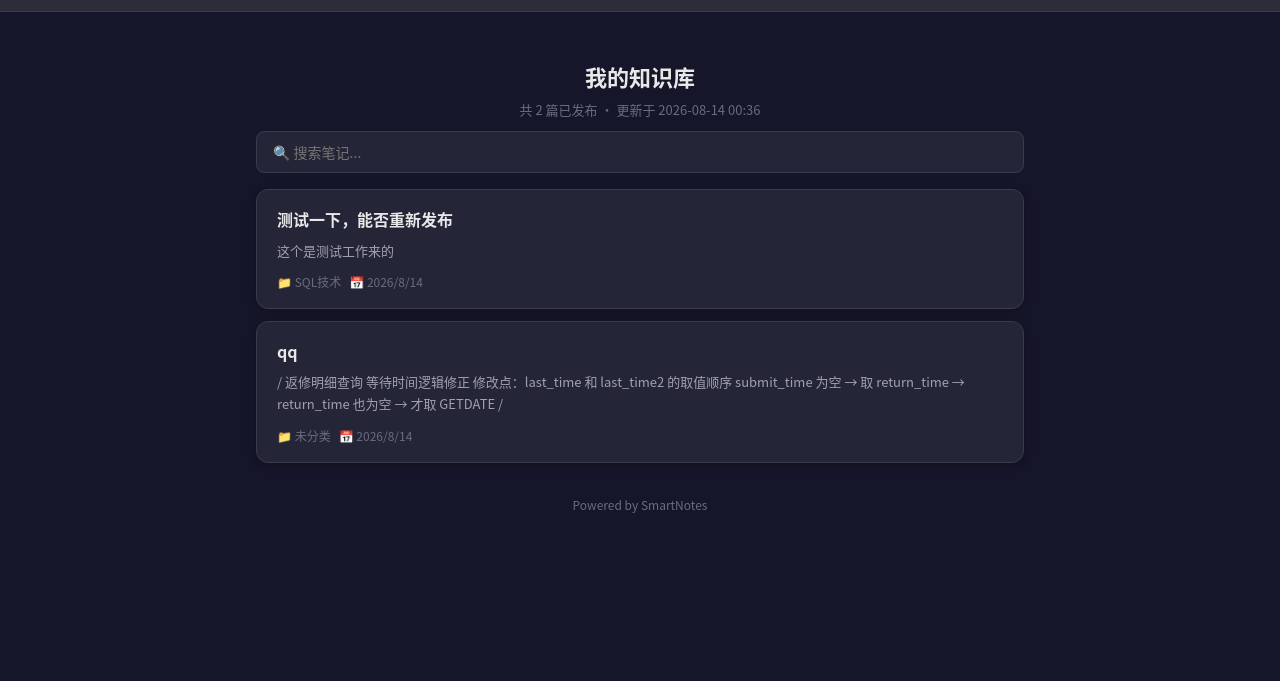
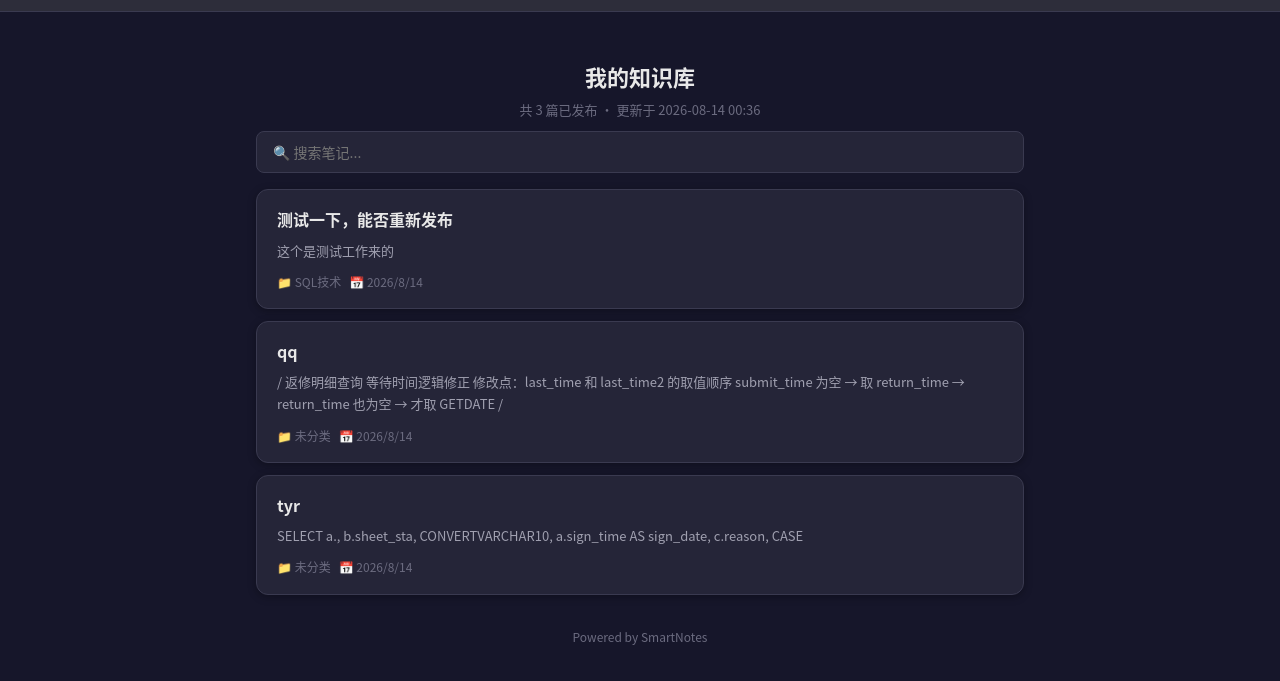
Before and after one commit to aiiw/notes, a plain HTML site: page index.html in a window 1280 px wide. Shown: the part 55-736 px from the top of the page. Drawn offline with Linux system fonts and the light colour scheme.

Commit message:
update: notes index

```diff
--- a/index.html
+++ b/index.html
@@ -40,7 +40,7 @@ body{font-family:var(--font-sans);background:var(--bg);color:var(--text);line-he
 <div class="container">
   <div class="hero">
     <h2>我的知识库</h2>
-    <p>共 2 篇已发布 · 更新于 2026-08-14 00:36</p>
+    <p>共 3 篇已发布 · 更新于 2026-08-14 00:36</p>
   </div>
   <div class="search-box">
     <input type="text" id="searchInput" placeholder="🔍 搜索笔记..." oninput="doSearch()">
@@ -62,6 +62,20 @@ body{font-family:var(--font-sans);background:var(--bg);color:var(--text);line-he
  修改点：last_time 和 last_time2 的取值顺序
    submit_time 为空 → 取 return_time → return_time 也为空 → 才取 GETDATE
 /</p>
+            <div class="meta">
+              <span>📁 未分类</span>
+              <span>📅 2026/8/14</span>
+
+            </div>
+          </a>
+          <a href="notes/tyr.html" class="note-link">
+            <h3>tyr</h3>
+            <p class="preview">SELECT a.,
+       b.sheet_sta,
+       CONVERTVARCHAR10, a.sign_time AS sign_date,
+       c.reason,
+       CASE
+         </p>
             <div class="meta">
               <span>📁 未分类</span>
               <span>📅 2026/8/14</span>
```
